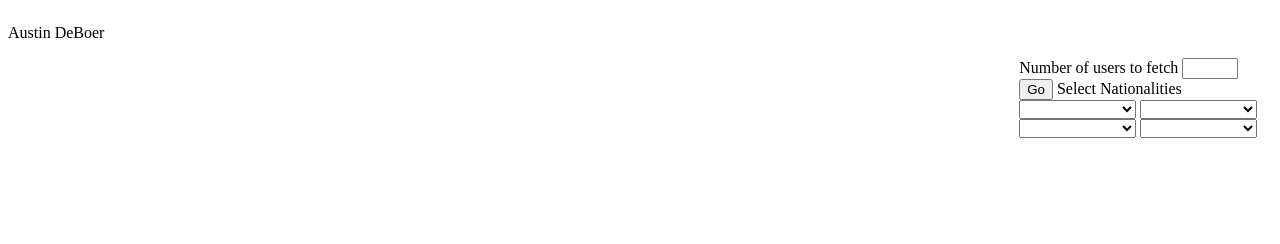
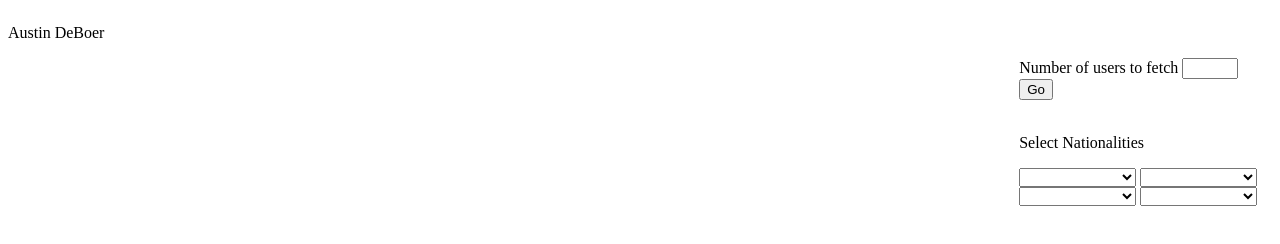
Before and after one commit to yellowlimo17/assignment-3-part-a, a plain HTML site: page index.html in a window 1280 px wide. Drawn offline with Linux system fonts and the light colour scheme.

Commit message:
Update index.html

```diff
--- a/index.html
+++ b/index.html
@@ -21,8 +21,8 @@
         <label for="numInput">Number of users to fetch</label>
         <input id="numInput" type="number" min="1" max="30" />
         <button id="goBtn">Go</button>
-        <label for="nat1">Select Nationalities</label>
-        <br>
+        <p> <br> Select Nationalities</p>
+
         <select name="Nationality" id="nat1">
             <option value=""></option>
             <option value="AU">Australia</option>
```
